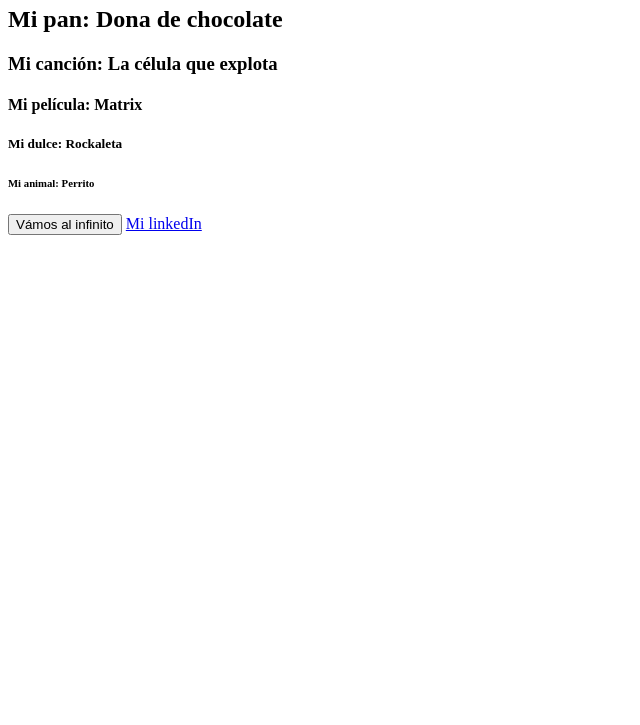
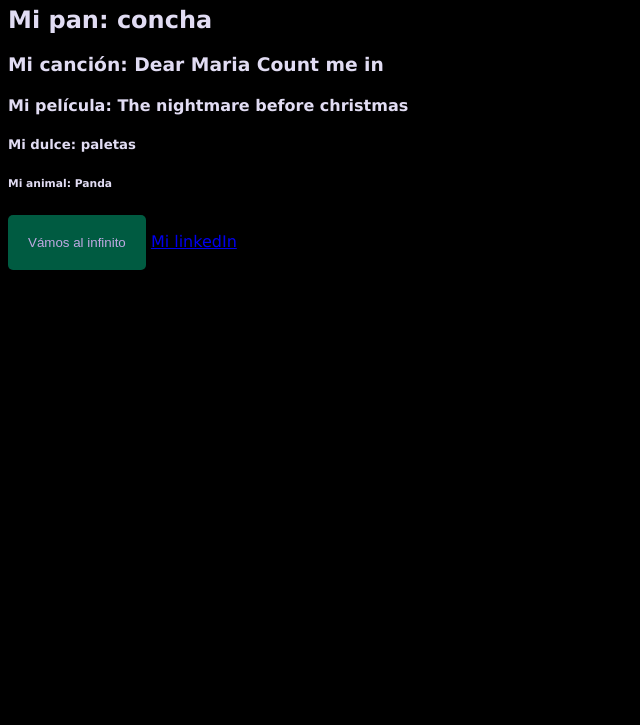
Before and after one commit to NeriArmijoMiranda/Chocolate, a plain HTML site: page index.html in a window 1280 px wide. Shown: the part 75-800 px from the top of the page, without its empty margins (0-640 px from the left). Drawn offline with Linux system fonts and the light colour scheme.

Commit message:
actualización

```diff
--- a/index.html
+++ b/index.html
@@ -10,13 +10,13 @@
 </head>
 <body>
    <h1>Saludos desde la Ch42 🚖</h1>
-   <h2>Mi pan: Dona de chocolate</h2>
-   <h3>Mi canción: La célula que explota</h3>
-   <h4>Mi película: Matrix</h4>
-   <h5>Mi dulce: Rockaleta</h5>
-   <h6>Mi animal: Perrito</h6>
-   <button onclick="greeting()">Vámos al infinito</button>
-   <a target="_blank" href="https://www.linkedin.com/in/smanueltorres/">Mi linkedIn</a>
+   <h2>Mi pan: concha</h2>
+   <h3>Mi canción: Dear Maria Count me in</h3>
+   <h4>Mi película: The nightmare before christmas</h4>
+   <h5>Mi dulce: paletas</h5>
+   <h6>Mi animal: Panda</h6>
+   <button onclick="gretting()" >Vámos al infinito</button>
+   <a target="_blank" href="https://www.linkedin.com/in/neri-armijo-miranda-821318195/">Mi linkedIn</a>
 
    <script src="./script.js"></script>
 </body>
--- a/script.js
+++ b/script.js
@@ -1,5 +1,5 @@
 console.log("he conectado HTML con js");
 
 function gretting(){
-    alert("y mas allá")
+    alert("y mas allá");
 }
--- a/style.css
+++ b/style.css
@@ -0,0 +1,24 @@
+/* CSS type Selector */
+body {
+    background-color: black;
+    color:rgb(225, 220, 243);
+    font-family: 'Lucida Sans', sans-serif;
+}
+
+button {
+    background-color: #005B41;
+    color: #BFA9E3;
+    padding: 20px;
+    border: none;
+    border-radius: 5px;
+    cursor: pointer;
+}
+
+/* CSS type selector: pseudo class selector */
+button:hover {
+    background-color: #008EB4;
+}
+
+h1 {
+    color: #BFA9E3;
+}
```
